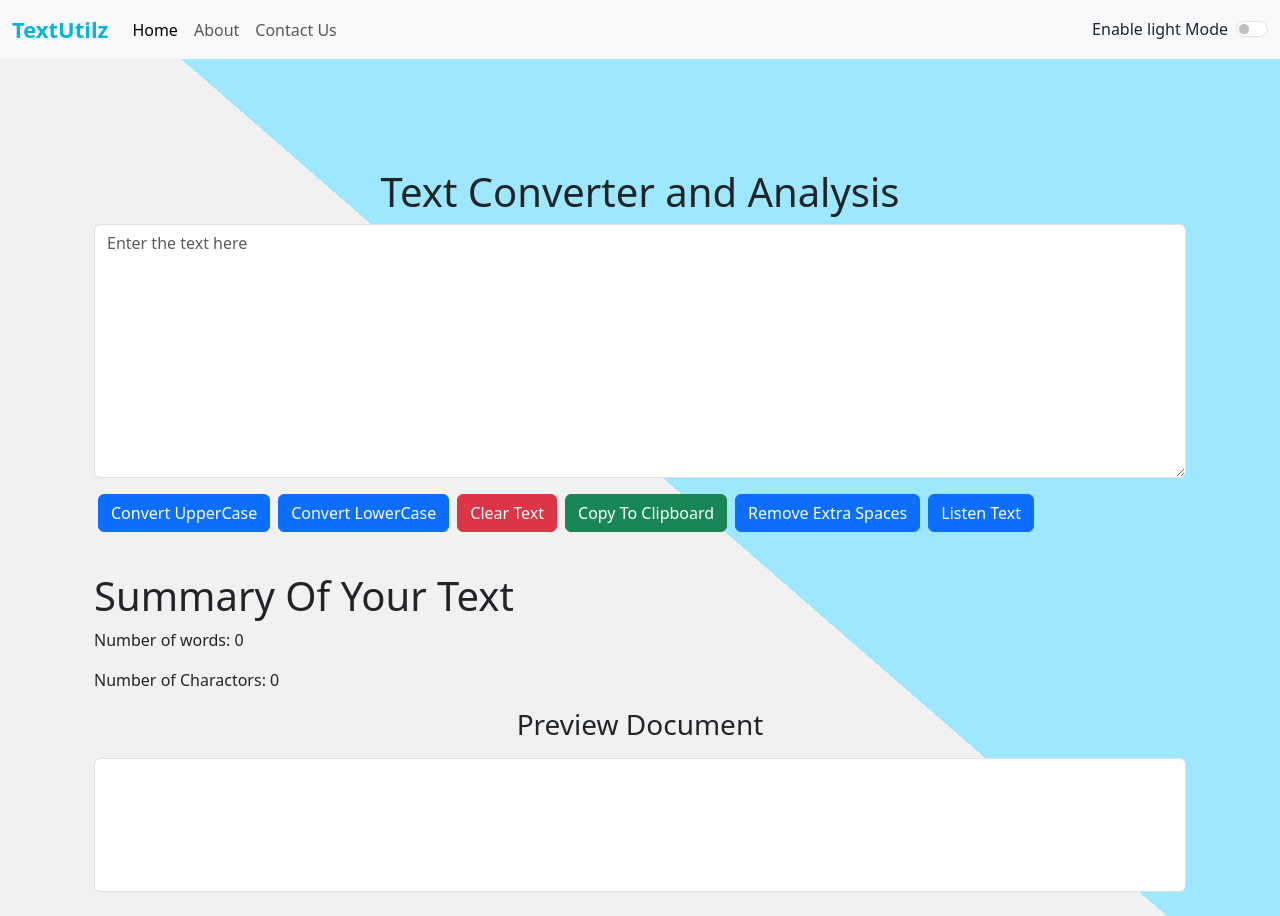
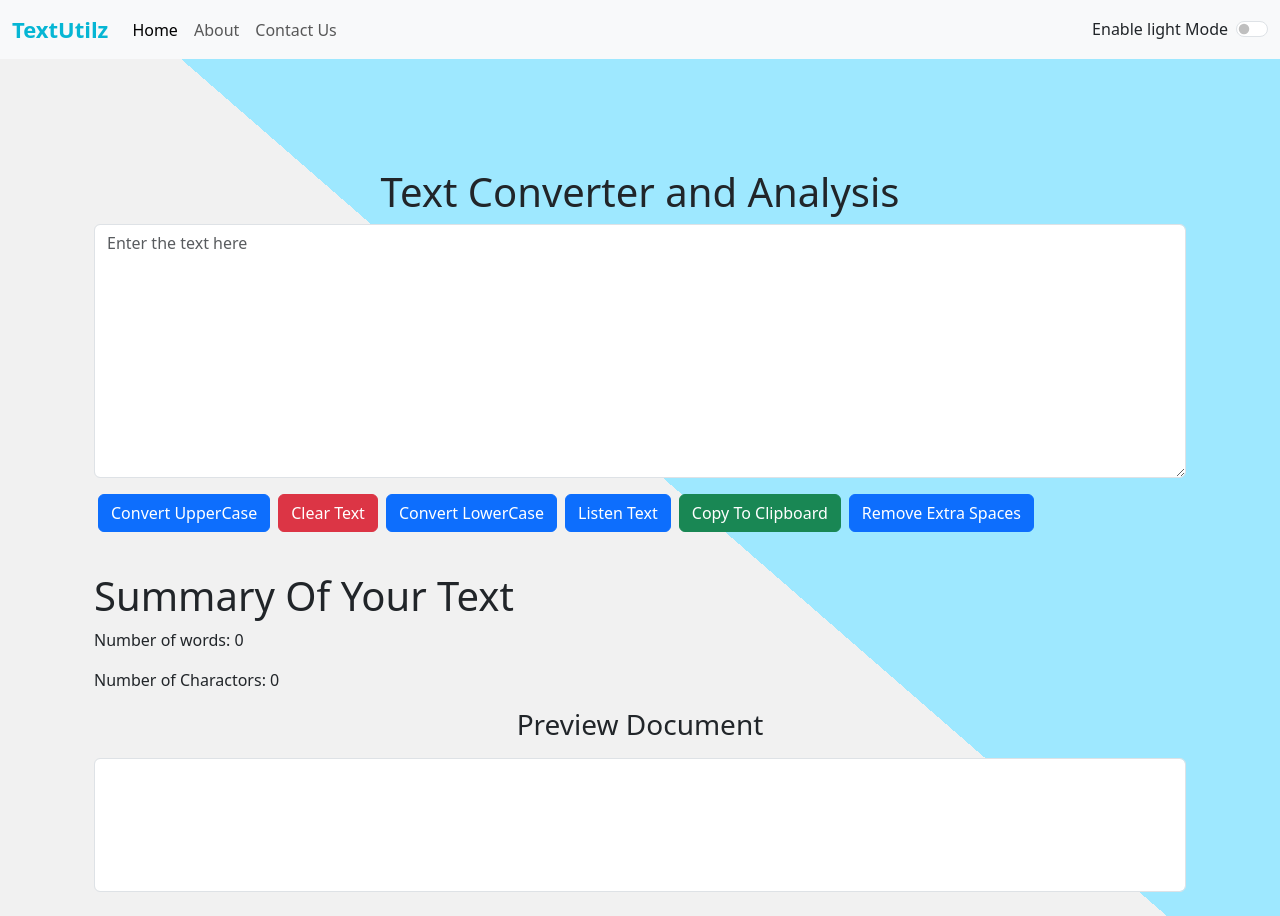
Before and after one commit to Ibtixam/Text-Utilis, a React (Create React App) app: page / in a window 1280 px wide. Built offline with nearby package versions, Linux system fonts and the light colour scheme.

Commit message:
fix alignment of buttons

```diff
--- a/src/components/TextFrom.js
+++ b/src/components/TextFrom.js
@@ -107,11 +107,17 @@ const TextFrom = ({ showAlert, mode, ...props }) => {
         <button className="btn btn-primary my-3 mx-1" onClick={handleUpperCase}>
           {props.UpperCase}
         </button>
+        <button className="btn btn-danger mx-1 my-2" onClick={handleClear}>
+          {props.Clear}
+        </button>
         <button className="btn btn-primary mx-1 my-2" onClick={handleLowerCase}>
           {props.LowerCase}
         </button>
-        <button className="btn btn-danger mx-1 my-2" onClick={handleClear}>
-          {props.Clear}
+        <button
+          className="btn btn-primary mx-1 my-2"
+          onClick={handleTextToSpeech}
+        >
+          Listen Text
         </button>
         <button className="btn btn-success mx-1 my-2" onClick={handleCopy}>
           {props.Copy}
@@ -121,12 +127,6 @@ const TextFrom = ({ showAlert, mode, ...props }) => {
           onClick={handleRemoveExtraSpaces}
         >
           {props.ExtraSpace}
-        </button>
-        <button
-          className="btn btn-primary mx-1 my-2"
-          onClick={handleTextToSpeech}
-        >
-          Listen Text
         </button>
       </div>
       <div className="container my-4">
```
